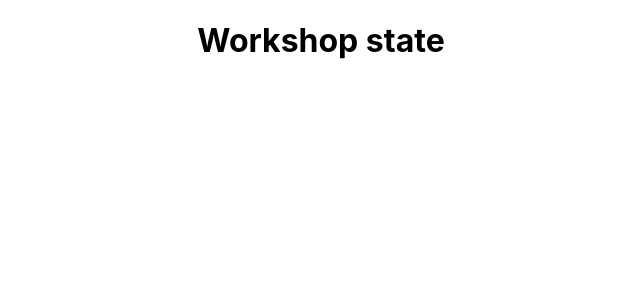
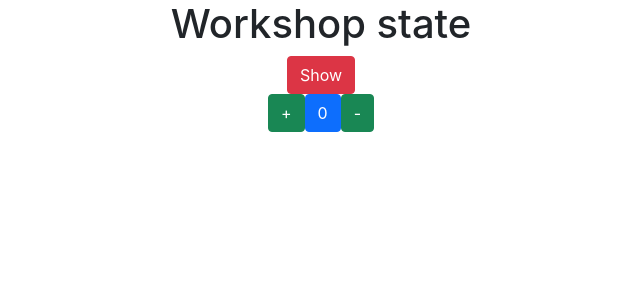
Before and after one commit to Rihab-dridi/workshop-react-STATE-NOV, a React (Create React App) app: page / in a window 1280 px wide. Shown: the top 300 px of the page, without its empty margins (319-959 px from the left). Built offline with nearby package versions, Linux system fonts and the light colour scheme.

Commit message:
increment

```diff
--- a/package.json
+++ b/package.json
@@ -7,6 +7,7 @@
     "@testing-library/react": "^12.1.2",
     "@testing-library/user-event": "^13.5.0",
     "react": "^17.0.2",
+    "react-bootstrap": "^2.0.4",
     "react-dom": "^17.0.2",
     "react-scripts": "5.0.0",
     "web-vitals": "^2.1.2"
--- a/public/index.html
+++ b/public/index.html
@@ -8,6 +8,12 @@
     <meta
       name="description"
       content="Web site created using create-react-app"
+    />
+    <link
+      rel="stylesheet"
+      href="https://cdn.jsdelivr.net/npm/bootstrap@5.1.3/dist/css/bootstrap.min.css"
+      integrity="sha384-1BmE4kWBq78iYhFldvKuhfTAU6auU8tT94WrHftjDbrCEXSU1oBoqyl2QvZ6jIW3"
+      crossorigin="anonymous"
     />
     <link rel="apple-touch-icon" href="%PUBLIC_URL%/logo192.png" />
     <!--
--- a/src/App.js
+++ b/src/App.js
@@ -1,17 +1,21 @@
 import React from "react";
 import "./App.css";
+import Counter from "./components/counter";
 
 class App extends React.Component {
-  constructor(props){
+  constructor(props) {
     super(props);
-
   }
   render() {
     return (
       <div className="App">
         <h1>Workshop state </h1>
+        <Counter />
       </div>
     );
   }
 }
 export default App;
+//ex
+//im
+//call
--- /dev/null
+++ b/src/components/counter.js
@@ -0,0 +1,39 @@
+import React from "react";
+import { Button } from "react-bootstrap";
+
+class Counter extends React.Component {
+  //step1: create dynamic data == create the state object(this.state )
+  //step2: state management: we decide how our state is going to change
+x=10
+name='salim'
+
+  constructor(props) {
+    super(props);
+    this.state = {
+      counter: 0,
+      name:null
+    };
+  }
+
+  incrementHandler=()=>{
+      this.setState({
+          counter: this.state.counter +1 // the updated counter= the current counter +1
+      })
+  }
+
+  render() {
+    return (
+
+      <div>
+          {console.log(this.state.counter)}
+        <Button variant="danger">Show</Button>
+        <div>
+          <Button variant="success" onClick={this.incrementHandler} >+</Button>
+          <Button variant="primary">{this.state.counter}</Button>
+          <Button variant="success">-</Button>
+        </div>
+      </div>
+    );
+  }
+}
+export default Counter;
```
Also changed, not shown: 1 other file (tests, documents, lock files or other folders).
